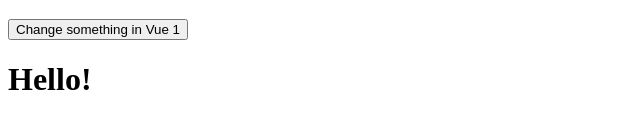
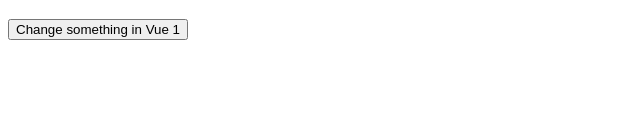
Before and after one commit to emreyeprem/WonderfulQuoteApp-Vue.js, a plain HTML site: page index.html in a window 1280 px wide. Shown: the part 196-324 px from the top of the page, without its empty margins (0-640 px from the left). Drawn offline with nearby package versions, Linux system fonts and the light colour scheme.

Commit message:
instance

```diff
--- a/index.html
+++ b/index.html
@@ -87,10 +87,12 @@
 
 
     let vm3 = new Vue({
+
       template: '<h1>Hello!</h1>'
     });
-
-    vm3.$mount('#app3')
+    // vm3.$mount('#app3')
+    // vm3.$mount();             // uncommon way to use $el
+    // document.getElementById('app3').appendChild(vm3.$el);
 
 
     </script>
```
